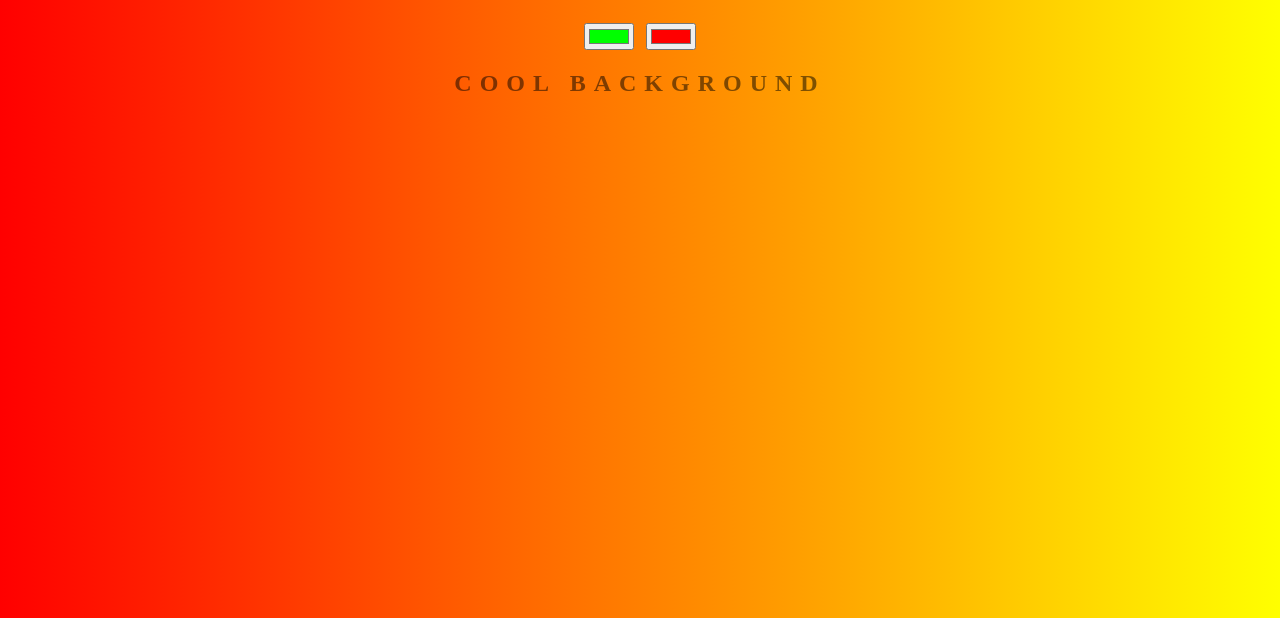
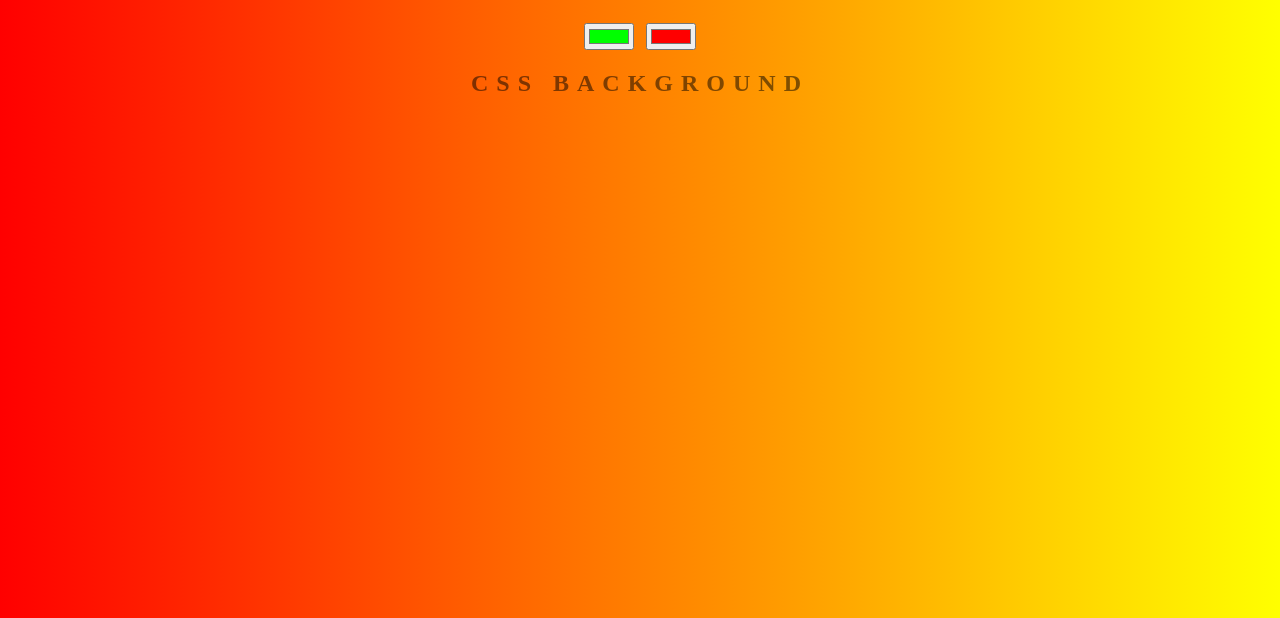
Before and after one commit to Vanimus/background-generator, a plain HTML site: page index.html in a window 1280 px wide. Shown: the part 182-800 px from the top of the page. Drawn offline with Linux system fonts and the light colour scheme.

Commit message:
changed everything back to theway it was

```diff
--- a/index.html
+++ b/index.html
@@ -10,7 +10,7 @@
 	<h1>Background Generator</h1>
 	<input class="color1" type="color" name="color1" value="#00ff00">
 	<input class="color2"type="color" name="color2" value="#ff0000">
-	<h2>Cool Background</h2>
+	<h2>CSS Background</h2>
 	<h3></h3>
 <script type="text/javascript" src="script.js"></script>
 </body>
```
